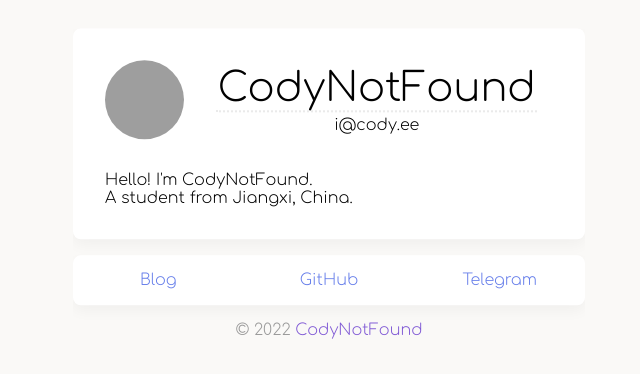
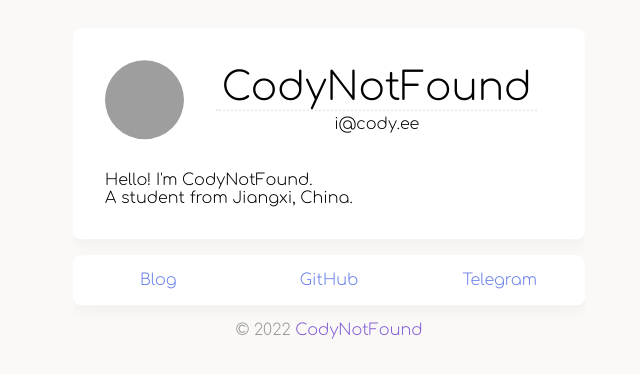
Before and after one commit to CodyNotFound/Home, a plain HTML site: page index.html in a window 1280 px wide. Shown: the part 248-622 px from the top of the page, 311-951 px from the left. Drawn offline with Linux system fonts and the light colour scheme; grey boxes are pictures that could not be loaded.

Commit message:
Update main.css

```diff
--- a/main.css
+++ b/main.css
@@ -18,7 +18,7 @@ body {
 }
 
 .name {
-    font-size: 2.5rem;
+    font-size: min(calc(8vw - 11px), 39px);
     border-width: 0;
     border-bottom-width: 2px;
     border-color: #EAEAEA;
@@ -26,7 +26,8 @@ body {
 }
 
 .mail {
-    margin-top: 4px
+    margin-top: 4px;
+    font-size: min(calc(4vw - 11px), 1em);
 }
 
 .avatar {
@@ -39,13 +40,13 @@ body {
 }
 
 .container {
-    width: 512px;
+    width: 80%;
+    max-width: 512px;
     overflow-y: auto;
     position: fixed;
     top: 50%;
     left: 50%;
     transform: translate(-50%, -50%);
-
     margin: 32px 0px;
 }
 
@@ -82,6 +83,7 @@ body {
 
 .right {
     flex-grow: 1;
+    flex-shrink: 1;
     padding-right: 32px;
 }
 
```
